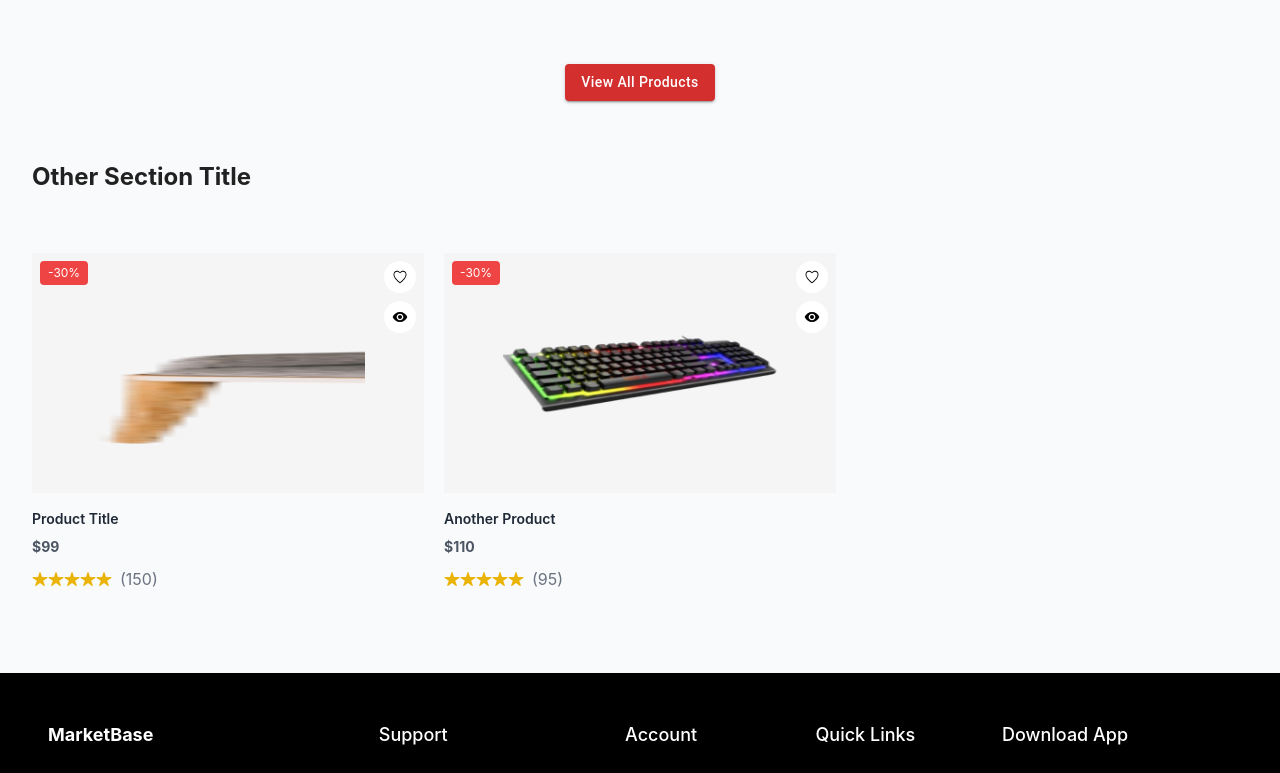
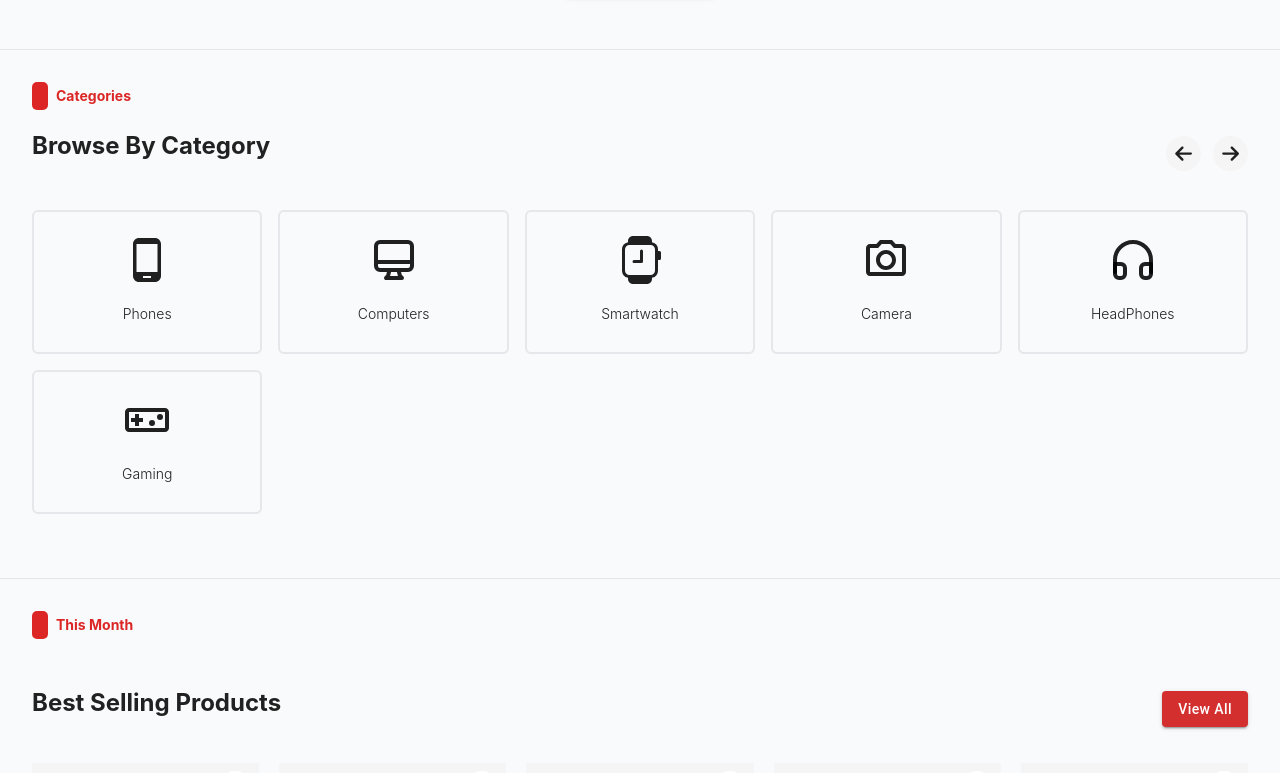
Before and after one commit to muskanmi/marketBase, a Next.js app in the folder frontend/: page / in a window 1280 px wide. Shown: the part 1143-1916 px from the top of the page. Built offline with nearby package versions, Linux system fonts and the light colour scheme.

Commit message:
worked on categories and best selling UI

```diff
--- a/frontend/components/Card.js
+++ b/frontend/components/Card.js
@@ -4,9 +4,9 @@ import { IoStar } from "react-icons/io5";
 import { IoIosHeartEmpty } from "react-icons/io";
 import { MdRemoveRedEye } from "react-icons/md";
 
-const Card = ({ image, title, price, reviews }) => {
+const Card = ({ image, title, price, reviews, url }) => {
   return (
-    <section className="w-full max-w-sm mx-auto mt-10 mb-16 mr-10 overflow-hidden sm:max-w-md lg:max-w-lg">
+    <section className="w-full max-w-sm mx-auto mr-10 overflow-hidden sm:max-w-md lg:max-w-lg">
       {/* Card Image */}
       <div className="relative w-full h-60 bg-[#f5f5f5] flex justify-center items-center group">
         {/* Image */}
@@ -21,7 +21,11 @@ const Card = ({ image, title, price, reviews }) => {
         {/* Icons on the top-right corner */}
         <div className="absolute top-0 flex justify-between w-full h-[40px] p-2">
           {/* Discount Tag */}
-          <span className="flex items-center justify-center px-2 py-0.5 text-xs text-white bg-red-500 rounded">
+          <span
+            className={`flex items-center justify-center px-2 py-0.5 text-xs text-white bg-red-500 rounded ${
+              url === "best_selling" ? "invisible" : ""
+            }`}
+          >
             -30%
           </span>
 
--- /dev/null
+++ b/frontend/components/CategoryCard.js
@@ -0,0 +1,16 @@
+import React from "react";
+
+const CategoryCard = ({ icon, title }) => {
+  return (
+    <section className="w-full max-w-xs mx-auto overflow-hidden">
+      <div className="flex flex-col items-center justify-center border-2 border-gray-200 p-6 hover:bg-[#db4444] hover:text-white hover:shadow-lg transition-all duration-300 ease-in-out rounded-md">
+        {/* Icon */}
+        <div className="text-5xl text-inherit mb-4">{icon}</div>
+        {/* Title */}
+        <p className="text-[14px] font-light text-inherit">{title}</p>
+      </div>
+    </section>
+  );
+};
+
+export default CategoryCard;
--- a/frontend/pages/index.js
+++ b/frontend/pages/index.js
@@ -8,7 +8,15 @@ import frame_1 from "../public/images/Frame-1.png";
 import frame_2 from "../public/images/Frame-2.png";
 import frame_3 from "../public/images/Frame-3.png";
 import frame_4 from "../public/images/Frame-4.png";
-import frame_5 from "../public/images/Frame-5.png";
+import {
+  MdPhoneAndroid,
+  MdOutlineCameraAlt,
+  MdOutlineVideogameAsset,
+} from "react-icons/md";
+import { HiOutlineDesktopComputer } from "react-icons/hi";
+import { BsSmartwatch } from "react-icons/bs";
+import { FiHeadphones } from "react-icons/fi";
+import CategoryCard from "@/components/CategoryCard";
 
 const theme = createTheme({
   components: {
@@ -117,22 +125,113 @@ export default function Home() {
         </div>
       </div>
 
-      {/* Other Sections */}
-      <div className="container px-4 mx-auto mt-10 md:px-8">
-        <h2 className="text-2xl font-bold">Other Section Title</h2>
-        <div className="grid grid-cols-1 gap-5 mt-5 sm:grid-cols-2 md:grid-cols-3">
-          <Card
-            image={frame_5}
-            title="Product Title"
-            price="99"
-            reviews="(150)"
-          />
-          <Card
-            image={frame_2}
-            title="Another Product"
-            price="110"
-            reviews="(95)"
-          />
+      <hr className="container mb-8 mt-8" />
+
+      {/* Categories Sections */}
+      <div className="relative">
+        <div className="container px-4 mx-auto md:px-8">
+          <div className="flex items-center space-x-2">
+            <span className="block w-4 bg-red-600 rounded-[5px] h-7"></span>
+            <span className="text-sm font-bold text-red-600">Categories</span>
+          </div>
+          <div className="flex flex-col items-center justify-between mt-5 md:flex-row">
+            <h1 className="pb-5 mb-4 text-2xl font-bold md:pb-0">
+              Browse By Category
+            </h1>
+            {/* Navigation Arrows */}
+            <div className="flex items-center mt-4 space-x-3 md:mt-0">
+              <div className="p-2 bg-[#f5f5f5] rounded-full flex items-center justify-center cursor-pointer">
+                <FaArrowLeft size="1.2rem" />
+              </div>
+              <div className="p-2 bg-[#f5f5f5] rounded-full flex items-center justify-center cursor-pointer">
+                <FaArrowRight size="1.2rem" />
+              </div>
+            </div>
+          </div>
+        </div>
+
+        <div className="container px-4 mx-auto mt-8 md:px-8">
+          <div className="grid grid-cols-2 gap-4 sm:grid-cols-3 md:grid-cols-4 lg:grid-cols-5 2xl:grid-cols-6">
+            <CategoryCard icon={<MdPhoneAndroid />} title="Phones" />
+            <CategoryCard
+              icon={<HiOutlineDesktopComputer />}
+              title="Computers"
+            />
+            <CategoryCard icon={<BsSmartwatch />} title="Smartwatch" />
+            <CategoryCard icon={<MdOutlineCameraAlt />} title="Camera" />
+            <CategoryCard icon={<FiHeadphones />} title="HeadPhones" />
+            <CategoryCard icon={<MdOutlineVideogameAsset />} title="Gaming" />
+          </div>
+        </div>
+      </div>
+
+      <hr className="container mb-8 mt-16" />
+
+      {/* Best Selling Sections */}
+      <div className="relative">
+        <div className="container px-4 mx-auto md:px-8">
+          <div className="flex items-center space-x-2">
+            <span className="block w-4 bg-red-600 rounded-[5px] h-7"></span>
+            <span className="text-sm font-bold text-red-600">This Month</span>
+          </div>
+          <div className="flex flex-col items-center justify-between mt-5 md:flex-row">
+            <h1 className="pb-5 text-2xl font-bold md:pb-0">
+              Best Selling Products
+            </h1>
+            <div className="flex items-center mt-4 space-x-3 md:mt-0">
+              <div className="flex justify-center pb-5 mt-8">
+                <ThemeProvider theme={theme}>
+                  <Button
+                    variant="contained"
+                    color="error"
+                    className="text-[12px] pl-5 pr-5"
+                  >
+                    View All
+                  </Button>
+                </ThemeProvider>
+              </div>
+            </div>
+          </div>
+        </div>
+
+        <div className="container px-4 mx-auto mt-4 md:px-8">
+          <div className="grid grid-cols-1 gap-5 sm:grid-cols-2 md:grid-cols-3 lg:grid-cols-4 xl:grid-cols-5">
+            <Card
+              image={frame_1}
+              title="HAVIT HV-G92 Gamepad"
+              price="120"
+              reviews="(88)"
+              url="best_selling"
+            />
+            <Card
+              image={frame_2}
+              title="AK-900 Wired Keyboard"
+              price="960"
+              reviews="(75)"
+              url="best_selling"
+            />
+            <Card
+              image={frame_3}
+              title="IPS LCD Gaming Monitor"
+              price="370"
+              reviews="(99)"
+              url="best_selling"
+            />
+            <Card
+              image={frame_4}
+              title="S-Series Comfort Chair"
+              price="375"
+              reviews="(99)"
+              url="best_selling"
+            />
+            <Card
+              image={frame_1}
+              title="HAVIT HV-G92 Gamepad"
+              price="120"
+              reviews="(88)"
+              url="best_selling"
+            />
+          </div>
         </div>
       </div>
     </section>
```
